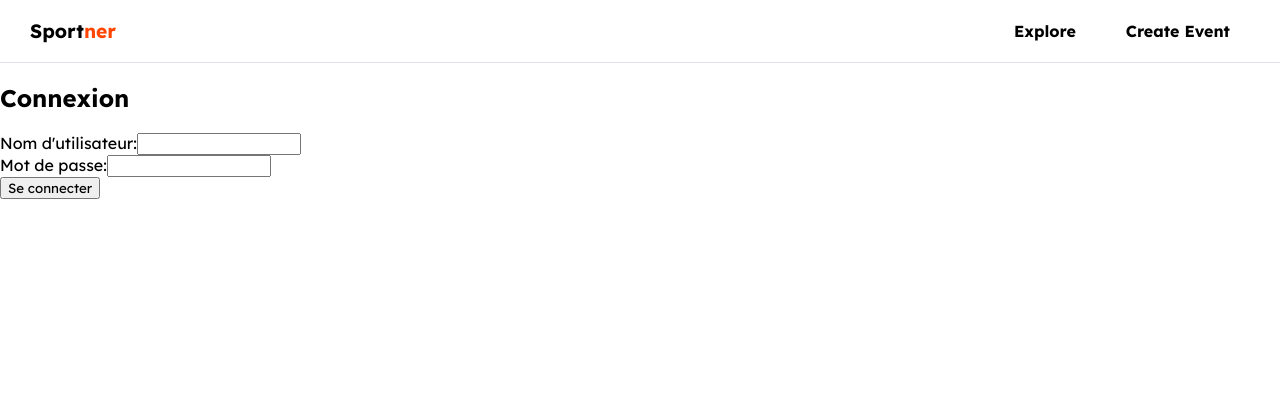
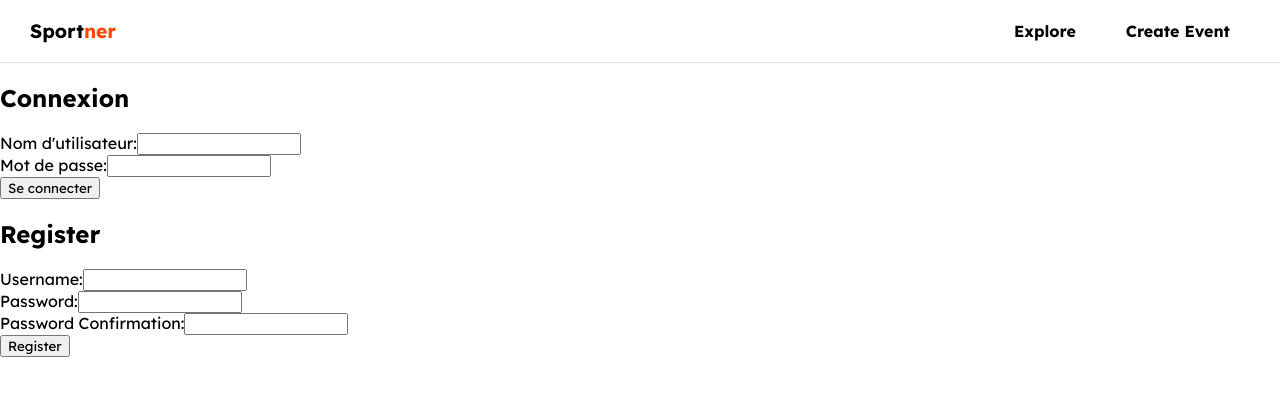
Before and after one commit to MaximeGillot5/sportner-new, a React (Vite) app in the folder frontend/: page /login in a window 1280 px wide. Shown: the top 396 px of the page. Built offline with nearby package versions, Linux system fonts and the light colour scheme.

Commit message:
register

```diff
--- a/frontend/package.json
+++ b/frontend/package.json
@@ -14,6 +14,7 @@
     "@studio-freight/lenis": "^1.0.35",
     "axios": "^1.6.7",
     "framer-motion": "^11.0.5",
+    "jsonwebtoken": "^9.0.2",
     "react": "^18.2.0",
     "react-dom": "^18.2.0",
     "react-router-dom": "^6.22.1"
--- a/frontend/src/components/LoginForm.jsx
+++ b/frontend/src/components/LoginForm.jsx
@@ -1,7 +1,7 @@
 import React, { useState } from "react";
 import axios from "axios";
 
-const LoginForm = () => {
+const LoginForm = ({ onLogin }) => {
   const [username, setUsername] = useState("");
   const [password, setPassword] = useState("");
   const [error, setError] = useState("");
@@ -13,10 +13,10 @@ const LoginForm = () => {
         username,
         password,
       });
-      const token = response.data.token; // Supposons que le backend renvoie un jeton JWT
-      // Stockez le jeton dans localStorage ou sessionStorage
+      const token = response.data.token;
       localStorage.setItem("token", token);
-      // Redirigez l'utilisateur vers une autre page ou mettez à jour l'état de l'application pour refléter la connexion réussie
+      // Appeler la fonction onLogin pour indiquer que l'utilisateur est connecté
+      onLogin();
     } catch (error) {
       setError("Nom d'utilisateur ou mot de passe incorrect");
     }
--- /dev/null
+++ b/frontend/src/components/RegisterForm.jsx
@@ -0,0 +1,65 @@
+import { useState } from "react";
+import axios from "axios";
+
+const RegisterForm = () => {
+  const [username, setUsername] = useState("");
+  const [password, setPassword] = useState("");
+  const [passwordConfirmation, setPasswordConfirmation] = useState("");
+  const [error, setError] = useState("");
+
+  const handleSubmit = async (e) => {
+    e.preventDefault();
+    try {
+      const response = await axios.post("http://localhost:3000/users", {
+        user: {
+          username: username,
+          password: password,
+          password_confirmation: passwordConfirmation,
+        },
+      });
+      console.log("User created successfully:", response.data);
+    } catch (error) {
+      console.error("Error creating user:", error);
+      setError("Failed to create user. Please check your input and try again.");
+    }
+  };
+
+  return (
+    <div>
+      <h2>Register</h2>
+      {error && <p>{error}</p>}
+      <form onSubmit={handleSubmit}>
+        <div>
+          <label>Username:</label>
+          <input
+            type="text"
+            value={username}
+            onChange={(e) => setUsername(e.target.value)}
+            required
+          />
+        </div>
+        <div>
+          <label>Password:</label>
+          <input
+            type="password"
+            value={password}
+            onChange={(e) => setPassword(e.target.value)}
+            required
+          />
+        </div>
+        <div>
+          <label>Password Confirmation:</label>
+          <input
+            type="password"
+            value={passwordConfirmation}
+            onChange={(e) => setPasswordConfirmation(e.target.value)}
+            required
+          />
+        </div>
+        <button type="submit">Register</button>
+      </form>
+    </div>
+  );
+};
+
+export default RegisterForm;
--- a/frontend/src/pages/Login.jsx
+++ b/frontend/src/pages/Login.jsx
@@ -1,12 +1,53 @@
-import React from "react";
+import React, { useState, useEffect } from "react";
 import LoginForm from "../components/LoginForm";
+import RegisterForm from "../components/RegisterForm";
 
 const Login = () => {
+  const [isLoggedIn, setIsLoggedIn] = useState(false);
+  const [isRegisterSubmitted, setIsRegisterSubmitted] = useState(false);
+
+  useEffect(() => {
+    // Vérifie si un token est présent dans le localStorage
+    const token = localStorage.getItem("token");
+    if (token) {
+      setIsLoggedIn(true);
+    }
+  }, []);
+
+  const handleLogin = () => {
+    setIsLoggedIn(true);
+  };
+
+  const handleLogout = () => {
+    localStorage.removeItem("token");
+    setIsLoggedIn(false);
+  };
+
+  const handleRegisterSubmit = () => {
+    setIsRegisterSubmitted(true);
+  };
+
   return (
     <div>
-      <div>
-        <LoginForm />
-      </div>
+      {isLoggedIn ? (
+        <div>
+          <p>Vous êtes déjà connecté.</p>
+          <button onClick={handleLogout}>Déconnexion</button>
+        </div>
+      ) : (
+        <div>
+          {!isRegisterSubmitted && (
+            <div>
+              <LoginForm onLogin={handleLogin} />
+            </div>
+          )}
+          {!isLoggedIn && !isRegisterSubmitted && (
+            <div>
+              <RegisterForm onRegisterSubmit={handleRegisterSubmit} />
+            </div>
+          )}
+        </div>
+      )}
     </div>
   );
 };
```
Also changed, not shown: 1 other file (tests, documents, lock files or other folders).
